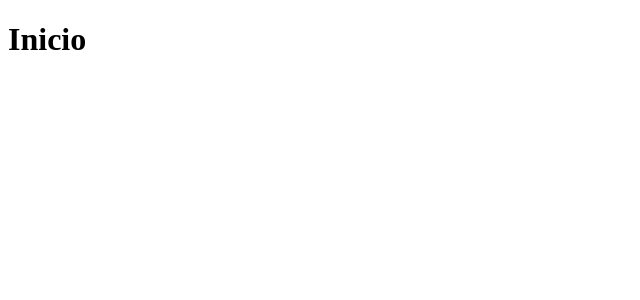
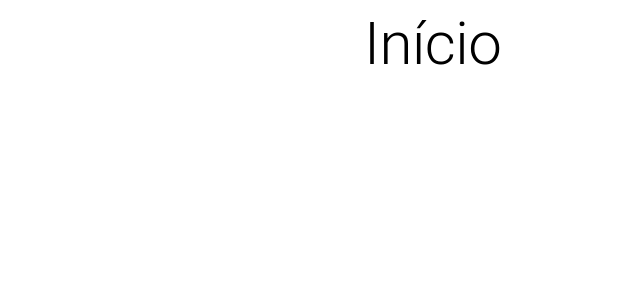
Before and after one commit to GCAS-UFF/civa-pet-web, a React (Create React App) app: page / in a window 1280 px wide. Shown: the top 300 px of the page, without its empty margins (0-640 px from the left). Built offline with nearby package versions, Linux system fonts and the light colour scheme.

Commit message:
inicio material

```diff
--- a/src/pages/Inicio.tsx
+++ b/src/pages/Inicio.tsx
@@ -1,10 +1,13 @@
 import React from 'react';
+import { Container, Typography } from '@material-ui/core';
 
 const Inicio = () => {
   return (
-    <div>
-      <h1>Inicio</h1>
-    </div>
+    <Container maxWidth="sm">
+      <Typography role="h1" variant="h2">
+        Início
+      </Typography>
+    </Container>
   );
 };
 export default Inicio;
```
